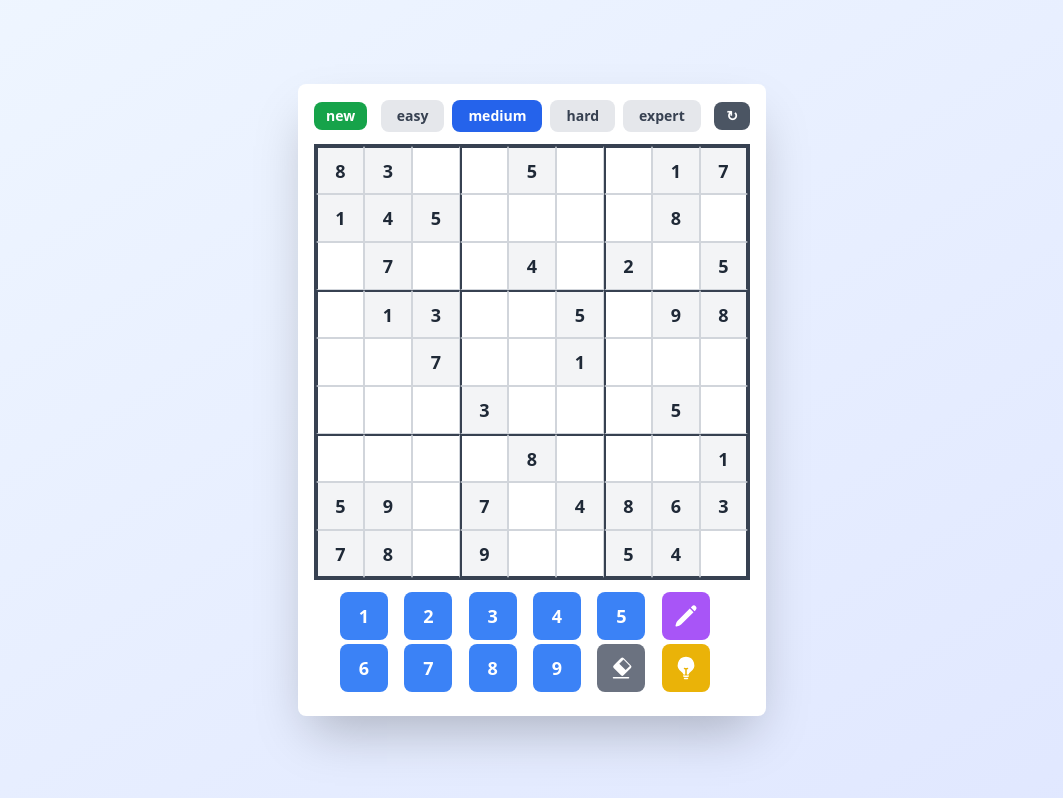
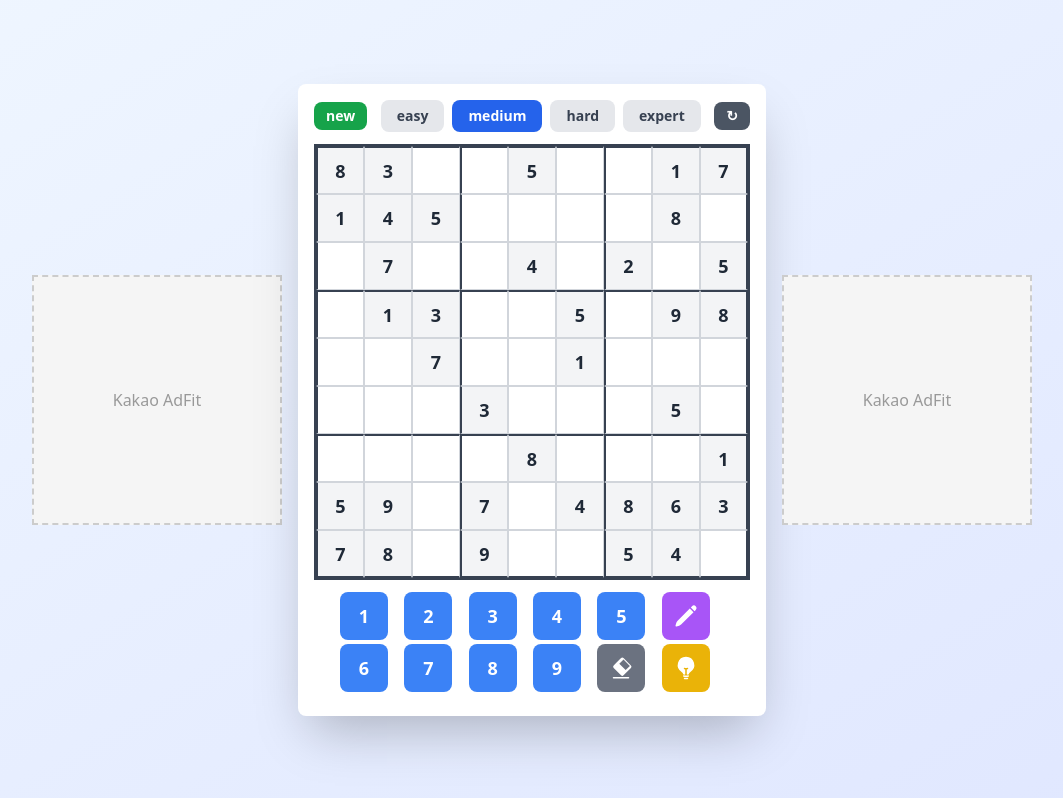
Before and after one commit to hayeong25/NextJs_Sudoku, a Next.js app: page / in a window 1280 px wide. Shown: the whole page, without its empty margins (108-1171 px from the left). Built offline with nearby package versions, Linux system fonts and the light colour scheme.

Commit message:
feat: add Kakao AdFit

```diff
--- a/app/layout.tsx
+++ b/app/layout.tsx
@@ -24,6 +24,12 @@ export default function RootLayout({children,}: Readonly<{
             strategy="afterInteractive"
             async
         />
+        {/* Kakao AdFit Script */}
+        <Script
+            src="https://t1.daumcdn.net/kas/static/ba.min.js"
+            strategy="afterInteractive"
+            async
+        />
         {children}
         </body>
         </html>
--- a/app/page.tsx
+++ b/app/page.tsx
@@ -2,6 +2,7 @@
 
 import {useState, useEffect} from 'react';
 import {generatePuzzle, checkPuzzle, isPuzzleComplete, type SudokuGrid, type Difficulty} from '@/lib/sudoku';
+import KakaoAdFit from '@/component/KakaoAdFit';
 
 export default function Home() {
     const [difficulty, setDifficulty] = useState<Difficulty>('medium');
@@ -194,7 +195,26 @@ export default function Home() {
 
     return (
         <div
-            className="flex items-center justify-center h-screen bg-gradient-to-br from-blue-50 to-indigo-100 p-2 overflow-hidden">
+            className="flex flex-col lg:flex-row items-center justify-center min-h-screen lg:h-screen bg-gradient-to-br from-blue-50 to-indigo-100 p-2 overflow-auto lg:overflow-hidden">
+
+            {/* Top Ad (Mobile only) */}
+            <div className="flex lg:hidden items-center justify-center flex-shrink-0 mb-4">
+                <KakaoAdFit
+                    unit="DAN-LZ4IURtj6f5Q04yH"
+                    width="250"
+                    height="250"
+                />
+            </div>
+
+            {/* Left Ad (Desktop only) */}
+            <div className="hidden lg:flex items-center justify-center flex-shrink-0 mr-4">
+                <KakaoAdFit
+                    unit="DAN-LZ4IURtj6f5Q04yH"
+                    width="250"
+                    height="250"
+                />
+            </div>
+
             <div className="bg-white rounded-lg shadow-2xl p-4 max-w-fit">
 
                 {/* Top - Menu */}
@@ -321,6 +341,24 @@ export default function Home() {
                 </div>
             </div>
 
+            {/* Right Ad (Desktop only) */}
+            <div className="hidden lg:flex items-center justify-center flex-shrink-0 ml-4">
+                <KakaoAdFit
+                    unit="DAN-LZ4IURtj6f5Q04yH"
+                    width="250"
+                    height="250"
+                />
+            </div>
+
+            {/* Bottom Ad (Mobile only) */}
+            <div className="flex lg:hidden items-center justify-center flex-shrink-0 mt-4">
+                <KakaoAdFit
+                    unit="DAN-LZ4IURtj6f5Q04yH"
+                    width="250"
+                    height="250"
+                />
+            </div>
+
             {/* Completion Modal */}
             {isComplete && (
                 <div className="fixed inset-0 flex items-center justify-center bg-black bg-opacity-50 z-50">
--- /dev/null
+++ b/component/KakaoAdFit.tsx
@@ -0,0 +1,42 @@
+'use client';
+
+interface KakaoAdFitProps {
+    unit: string;
+    width: string;
+    height: string;
+}
+
+export default function KakaoAdFit({
+                                       unit,
+                                       width,
+                                       height
+                                   }: KakaoAdFitProps) {
+    if (process.env.NODE_ENV === 'development') {
+        return (
+            <div
+                style={{
+                    width: '250px',
+                    height: '250px',
+                    border: '2px dashed #ccc',
+                    display: 'flex',
+                    alignItems: 'center',
+                    justifyContent: 'center',
+                    backgroundColor: '#f5f5f5',
+                    color: '#999'
+                }}
+            >
+                Kakao AdFit
+            </div>
+        );
+    }
+
+    return (
+        <ins
+            className="kakao_ad_area"
+            style={{display: 'none'}}
+            data-ad-unit={unit}
+            data-ad-width={width}
+            data-ad-height={height}
+        />
+    );
+}
```
